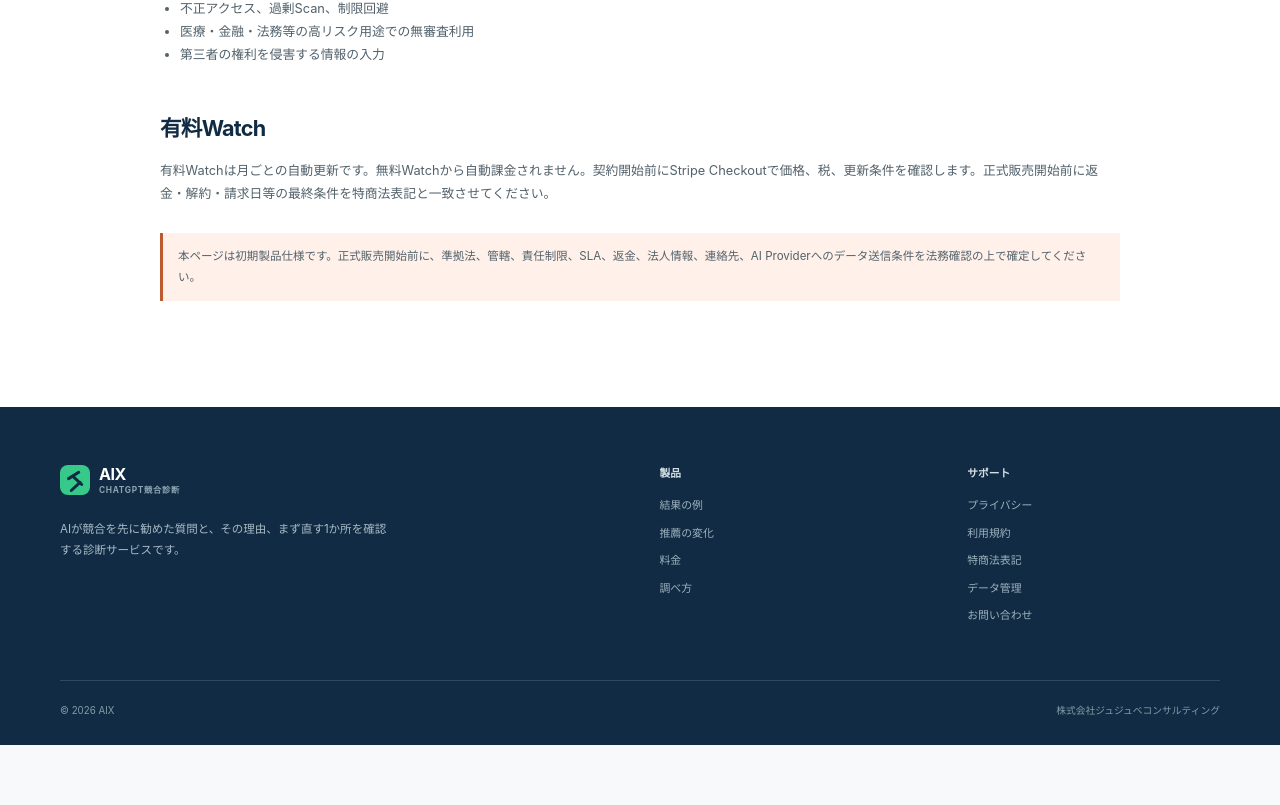
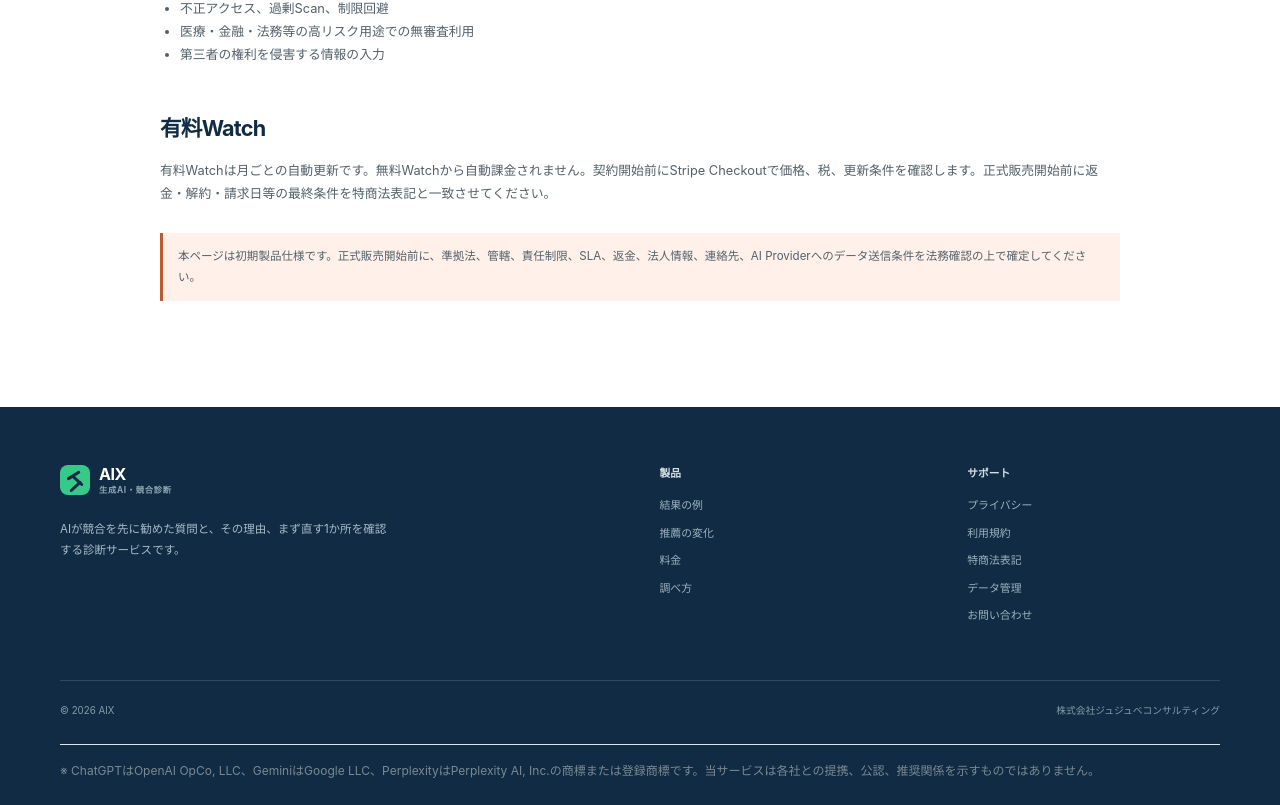
Before and after one commit to salve-de/AIX-next, a Next.js app: page /terms in a window 1280 px wide. Shown: the part 1454-2259 px from the top of the page. Before the commit the page ends 2199 px from the top, so only its background shows below. Built offline with nearby package versions, Linux system fonts and the light colour scheme; no server answers.

Commit message:
fix: 商標・コンプラリスクを外科手術（特定商標の誹謗・公認誤認を完全排除、フッター商標免責を設置）

```diff
--- a/app/page.tsx
+++ b/app/page.tsx
@@ -11,8 +11,8 @@ export default function HomePage() {
     <section className="landing-hero">
       <div className="shell landing-hero-inner">
         <p className="overline">自社サイトの改修ゼロ・入力するだけで即時強化</p>
-        <h1>ChatGPTは、あなたの会社をスルーして<br /><em>ライバルばかり勧めています。</em></h1>
-        <p className="landing-hero-lead">自社サイトの改修は一切不要。会社名や商品名を入れるだけで、ChatGPTやGeminiが最も正確に読み取る「AI専用公式データベース」を即座に発行。ライバルに奪われていた客を、自社の指名買いへと逆転させます。</p>
+        <h1>生成AIは、あなたの会社をスルーして<br /><em>ライバルばかり勧めています。</em></h1>
+        <p className="landing-hero-lead">自社サイトの改修は一切不要。会社名や商品名を入れるだけで、主要な生成AI（ChatGPTやGemini等）が正確に読み取る「AI専用公式データベース」を即座に発行。ライバルに奪われていた商談機会を、自社の推薦獲得へと導きます。</p>
 
         {/* 【最重要】ファーストビューのド真ん中に入力フォームを配置 */}
         <div style={{ maxWidth: "800px", margin: "24px auto 36px" }}>
--- a/components/brand.tsx
+++ b/components/brand.tsx
@@ -1,5 +1,5 @@
 import Link from "next/link";
 
 export function Brand() {
-  return <Link className="brand" href="/" aria-label="AIX ホーム"><span className="brand-mark" aria-hidden="true"><i /><i /><i /></span><span><strong>AIX</strong><small>ChatGPT競合診断</small></span></Link>;
+  return <Link className="brand" href="/" aria-label="AIX ホーム"><span className="brand-mark" aria-hidden="true"><i /><i /><i /></span><span><strong>AIX</strong><small>生成AI・競合診断</small></span></Link>;
 }
--- a/components/public-profile-actions.tsx
+++ b/components/public-profile-actions.tsx
@@ -78,7 +78,7 @@ export function PublicProfileActions({ result, sample = false }: PublicProfileAc
     return <section className="public-profile-card" aria-label="AI専用公式データベースの即時発行">
       <div className="public-profile-card-copy">
         <p className="overline">【無料特典】自社サイトの改修ゼロでOK</p>
-        <h2>ChatGPT専用の「AI公式データベース」を即座に発行しました。</h2>
+        <h2>主要な生成AIに対応した「AI公式データベース」を即座に発行しました。</h2>
         <p>自社のホームページをいじる必要はありません。AIの検索エンジン（GPTBot等）が直接巡回して学習・推薦に使う「公式構造化ページ」をあなたの会社専用に自動発行しました。AIに直接自社の強みを認知させられます。</p>
         <ul>
           <li><CheckIcon />自社サイトへの公式リンクを自動設置</li>
@@ -99,7 +99,7 @@ export function PublicProfileActions({ result, sample = false }: PublicProfileAc
   return <section className="public-profile-card" aria-label="AI専用公式データベースの即時発行">
     <div className="public-profile-card-copy">
       <p className="overline">【無料特典】自社サイトの改修ゼロでOK</p>
-      <h2>ChatGPT専用の「AI公式データベース」を即座に発行しました。</h2>
+      <h2>主要な生成AIに対応した「AI公式データベース」を即座に発行しました。</h2>
       <p>自社のホームページをいじる必要はありません。AIの検索エンジン（GPTBot等）が直接巡回して学習・推薦に使う「公式構造化ページ」をあなたの会社専用に自動発行しました。AIに直接自社の強みを認知させられます。</p>
       <ul>
         <li><CheckIcon />自社サイトへの公式リンクを自動設置</li>
--- a/components/site-footer.tsx
+++ b/components/site-footer.tsx
@@ -2,5 +2,38 @@ import Link from "next/link";
 import { Brand } from "@/components/brand";
 
 export function SiteFooter() {
-  return <footer className="site-footer"><div className="shell footer-grid"><div className="footer-brand"><Brand /><p>AIが競合を先に勧めた質問と、その理由、まず直す1か所を確認する診断サービスです。</p></div><nav aria-label="製品"><strong>製品</strong><Link href="/result?sample=1">結果の例</Link><Link href="/watch?sample=1">推薦の変化</Link><Link href="/pricing">料金</Link><Link href="/methodology">調べ方</Link></nav><nav aria-label="サポート"><strong>サポート</strong><Link href="/privacy">プライバシー</Link><Link href="/terms">利用規約</Link><Link href="/commerce">特商法表記</Link><Link href="/data-rights">データ管理</Link><Link href="/support">お問い合わせ</Link></nav><div className="footer-meta"><span>© 2026 AIX</span><span>株式会社ジュジュベコンサルティング</span></div></div></footer>;
+  return (
+    <footer className="site-footer">
+      <div className="shell footer-grid">
+        <div className="footer-brand">
+          <Brand />
+          <p>AIが競合を先に勧めた質問と、その理由、まず直す1か所を確認する診断サービスです。</p>
+        </div>
+        <nav aria-label="製品">
+          <strong>製品</strong>
+          <Link href="/result?sample=1">結果の例</Link>
+          <Link href="/watch?sample=1">推薦の変化</Link>
+          <Link href="/pricing">料金</Link>
+          <Link href="/methodology">調べ方</Link>
+        </nav>
+        <nav aria-label="サポート">
+          <strong>サポート</strong>
+          <Link href="/privacy">プライバシー</Link>
+          <Link href="/terms">利用規約</Link>
+          <Link href="/commerce">特商法表記</Link>
+          <Link href="/data-rights">データ管理</Link>
+          <Link href="/support">お問い合わせ</Link>
+        </nav>
+        <div className="footer-meta">
+          <span>© 2026 AIX</span>
+          <span>株式会社ジュジュベコンサルティング</span>
+        </div>
+      </div>
+      <div className="shell" style={{ borderTop: "1px solid var(--line, #e2e8f0)", paddingTop: "16px", marginTop: "24px" }}>
+        <p style={{ fontSize: "0.75rem", color: "var(--muted, #64748b)", lineHeight: 1.6, margin: 0 }}>
+          ※ ChatGPTはOpenAI OpCo, LLC、GeminiはGoogle LLC、PerplexityはPerplexity AI, Inc.の商標または登録商標です。当サービスは各社との提携、公認、推奨関係を示すものではありません。
+        </p>
+      </div>
+    </footer>
+  );
 }
```
